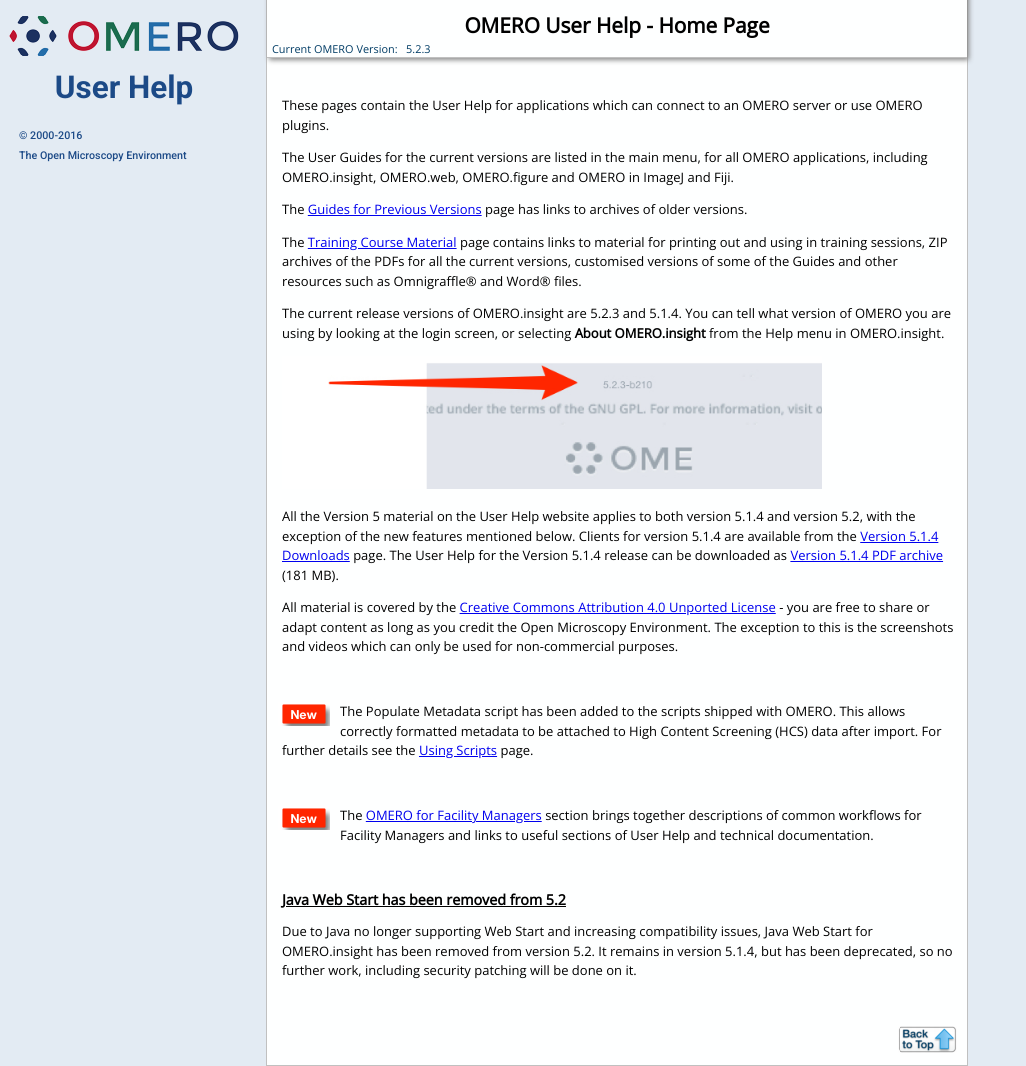
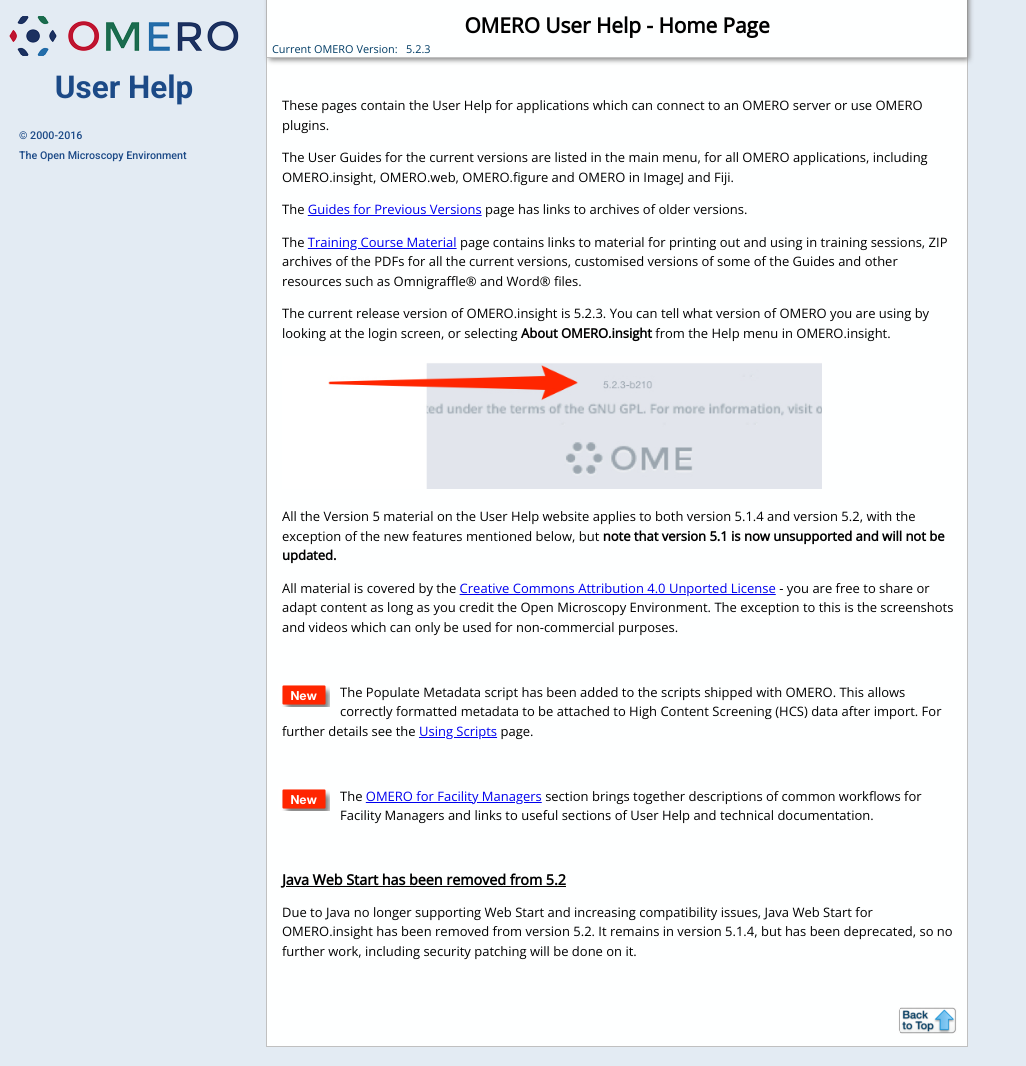
Before and after one commit to snoopycrimecop/ome-help, a Jekyll site: the page built from index.html, in a window 1280 px wide. Shown: the whole page, without its empty margins (0-1026 px from the left). Built offline with Jekyll 4.4.1, drawn with Linux system fonts in a browser that asks for light colours; Markdown is read by kramdown in place of the engine named in the settings.

Commit message:
Remove 5.1 as current version & unsupported note

```diff
--- a/index.html
+++ b/index.html
@@ -13,11 +13,11 @@
 
 <p>The <a href="resources.html">Training Course Material</a> page contains links to material for printing out and using in training sessions, ZIP archives of the PDFs for all the current versions, customised versions of some of the Guides and other resources such as  Omnigraffle&reg; and Word&reg; files.</p>
 
-<p>The current release versions of OMERO.insight are 5.2.3 and 5.1.4. You can tell what version of OMERO you are using by looking at the login screen, or selecting <span class="bold">About OMERO.insight</span> from the Help menu in OMERO.insight.</p>
+<p>The current release version of OMERO.insight is 5.2.3. You can tell what version of OMERO you are using by looking at the login screen, or selecting <span class="bold">About OMERO.insight</span> from the Help menu in OMERO.insight.</p>
 
 <p><img src="images/indexVersion.jpg" alt="OMERO.insight Version" style="width: 80%;"/></p>
 
-<p>All the Version 5 material on the User Help website applies to both version 5.1.4 and version 5.2, with the exception of the new features mentioned below. Clients for version 5.1.4 are available from the <a href="http://downloads.openmicroscopy.org/omero/5.1.4/">Version 5.1.4 Downloads</a> page. The User Help for the Version 5.1.4 release can be downloaded as <a href="http://downloads.openmicroscopy.org/help/archives/OMERO_User_Guides_5_1_4.zip">Version 5.1.4 PDF archive</a> (181 MB).</p>
+<p>All the Version 5 material on the User Help website applies to both version 5.1.4 and version 5.2, with the exception of the new features mentioned below, but <span class="bold">note that version 5.1 is now unsupported and will not be updated.</span></p>
 
 <p>All material is covered by the <a href="http://creativecommons.org/licenses/by/4.0/">Creative Commons Attribution 4.0 Unported License</a> - you are free to share or adapt content as long as you credit the Open Microscopy Environment. The exception to this is the screenshots and videos which can only be used for non-commercial purposes.</p>
 
--- a/resources.html
+++ b/resources.html
@@ -26,8 +26,6 @@
 
 <li>All User Guides for <a href="http://downloads.openmicroscopy.org/help/archives/OMERO_User_Guides_5_2_3.zip">Version 5.2.3</a> (Zipped PDFs 135 MB)</li>
 <br/>
-
-<li>All User Guides for <a href="http://downloads.openmicroscopy.org/help/archives/OMERO_User_Guides_5_1_4.zip">Version 5.1.4</a> (Zipped PDFs 136 MB)</li>
 
 </ul>
 
```
